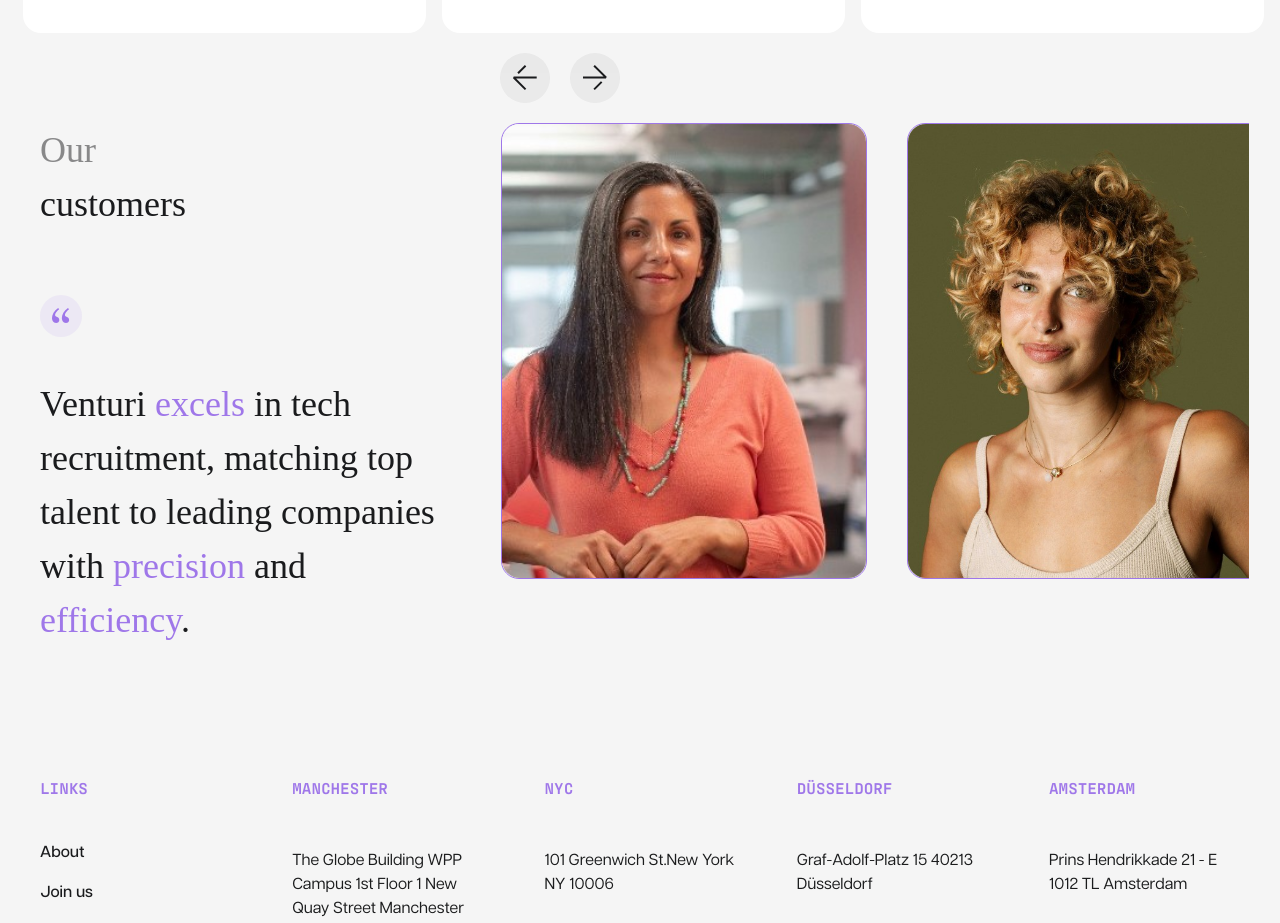
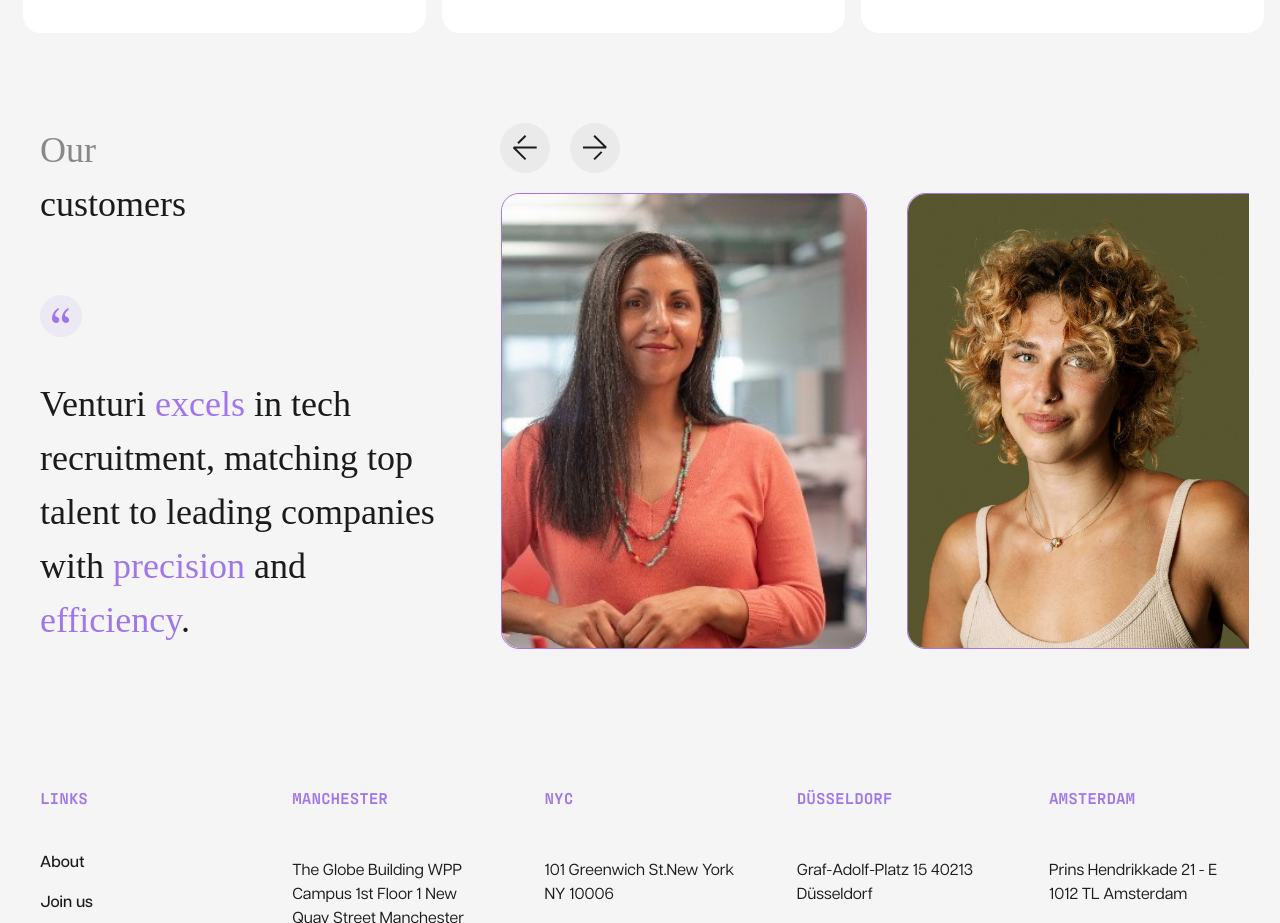
Before and after one commit to testPhebsoft/VenturiGroup-Frontend, a Next.js app: page / in a window 1280 px wide. Shown: the part 2060-2983 px from the top of the page. Built offline with nearby package versions, Linux system fonts and the light colour scheme; a web font is replaced by a local one.

Commit message:
fixed styling of our customers carousal arrow buttons

```diff
--- a/src/components/CustumCarousal.jsx
+++ b/src/components/CustumCarousal.jsx
@@ -102,20 +102,20 @@ export function CustumCarousal({ data }) {
           scrollbarWidth: "none",
           msOverflowStyle: "none",
         }}
-        className="lg:mr-[calc(-49vw+618px)]  flex-1 snap-x snap-mandatory overflow-x-scroll whitespace-nowrap touch-pan-x "
+        className="lg:mr-[calc(-49vw+618px)]  lg:mt-[70px] flex-1 snap-x snap-mandatory overflow-x-scroll whitespace-nowrap touch-pan-x "
       >
         {data.map((item, index) => (
           <div
             style={{ height: visibleItemHeight }}
             key={index}
-            className="relative lg:snap-start inline-block mx-5 w-auto snap-center border-primary border rounded-[18px] aspect-[0.804] h-[clamp(328px,65vw,456px)]"
+            className="relative  lg:snap-start inline-block mx-5 w-auto snap-center border-primary border rounded-[18px] aspect-[0.804] h-[clamp(328px,65vw,456px)]"
           >
             <Image className="rounded-[18px]" fill src={item.image} />
             <div className="top-[15px] absolute w-[55px] text-black"></div>
           </div>
         ))}
       </div>
-      <div className="flex max-lg:hidden absolute top-[-70px] justify-center items-center gap-5">
+      <div className="flex max-lg:hidden absolute top-[0px] justify-center items-center gap-5">
         <button onClick={handlePrevious}>
           <svg
             width="50"
```
